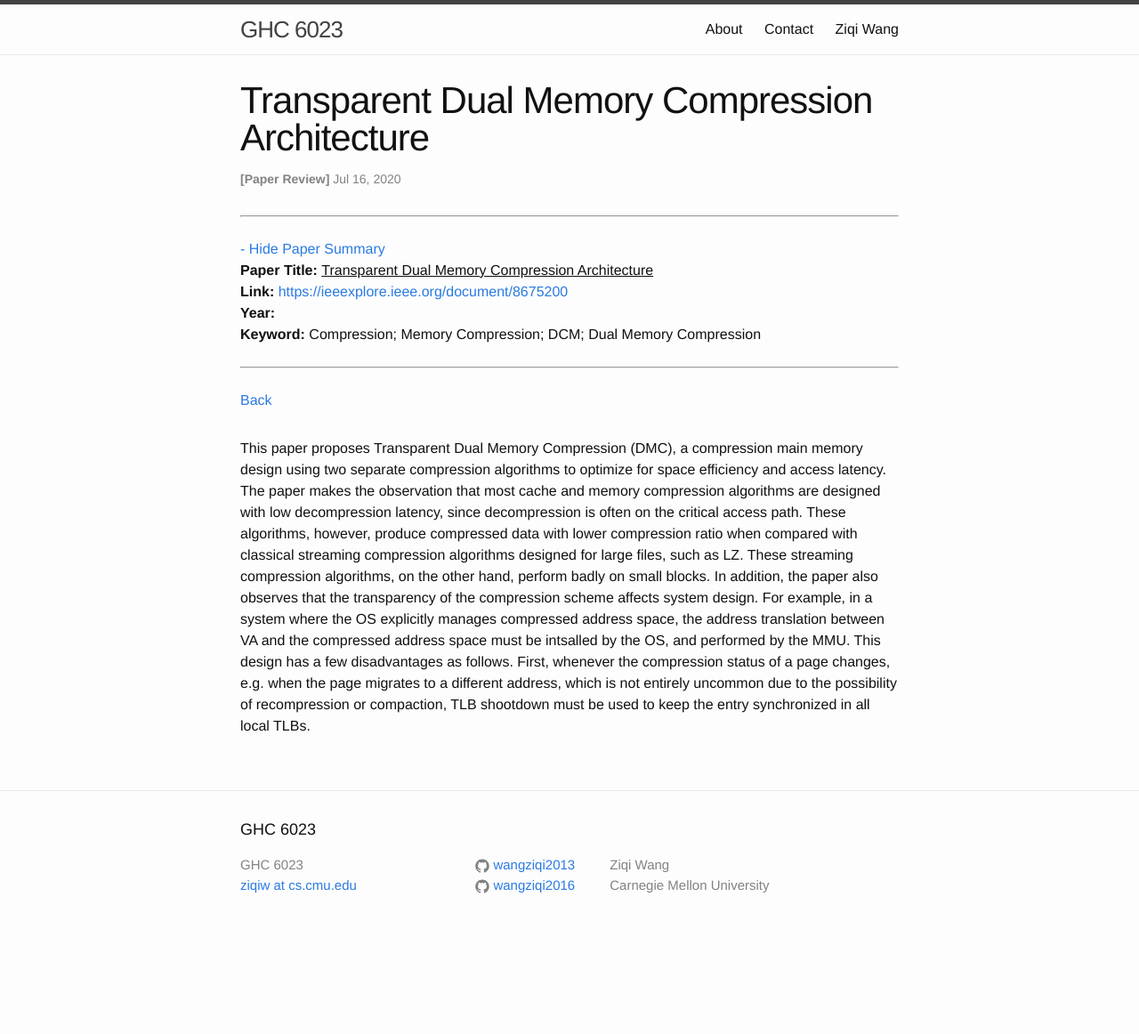
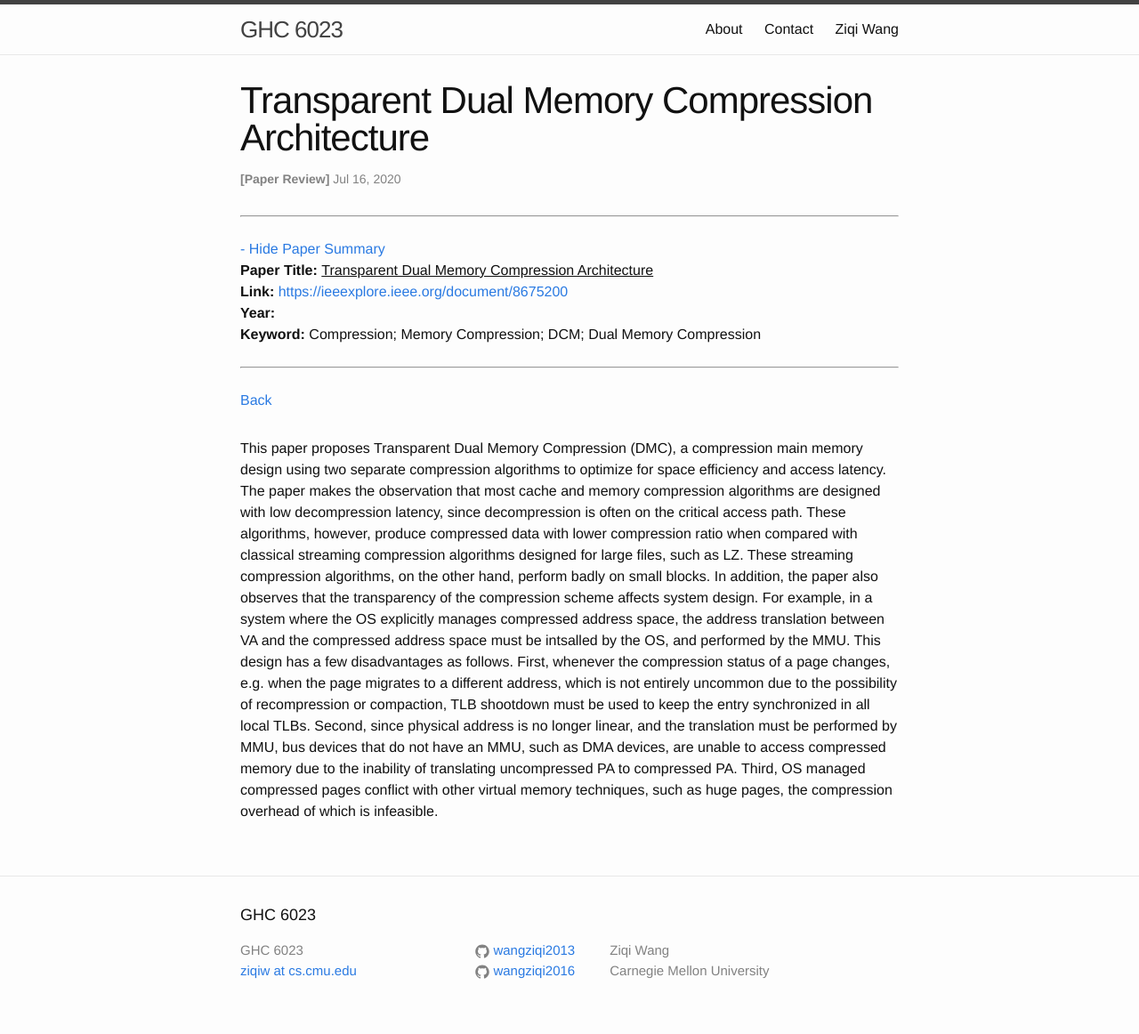
Before and after one commit to wangziqi2013/wangziqi2013.github.io, a Jekyll site: the page built from _posts/2020-07-15-dmc.markdown, in a window 1280 px wide. Shown: the whole page at 89% size. Built offline with Jekyll 4.4.1, drawn with Linux system fonts in a browser that asks for light colours; before the commit the page ends 1066 px from its top, so only the background shows below that.

Commit message:
Finish reasons

```diff
--- a/_posts/2020-07-15-dmc.markdown
+++ b/_posts/2020-07-15-dmc.markdown
@@ -24,4 +24,7 @@ in a system where the OS explicitly manages compressed address space, the addres
 address space must be intsalled by the OS, and performed by the MMU. This design has a few disadvantages as follows.
 First, whenever the compression status of a page changes, e.g. when the page migrates to a different address, which is not
 entirely uncommon due to the possibility of recompression or compaction, TLB shootdown must be used to keep the entry
-synchronized in all local TLBs.
+synchronized in all local TLBs. Second, since physical address is no longer linear, and the translation must be performed
+by MMU, bus devices that do not have an MMU, such as DMA devices, are unable to access compressed memory due to the
+inability of translating uncompressed PA to compressed PA. Third, OS managed compressed pages conflict with other virtual
+memory techniques, such as huge pages, the compression overhead of which is infeasible.
```
